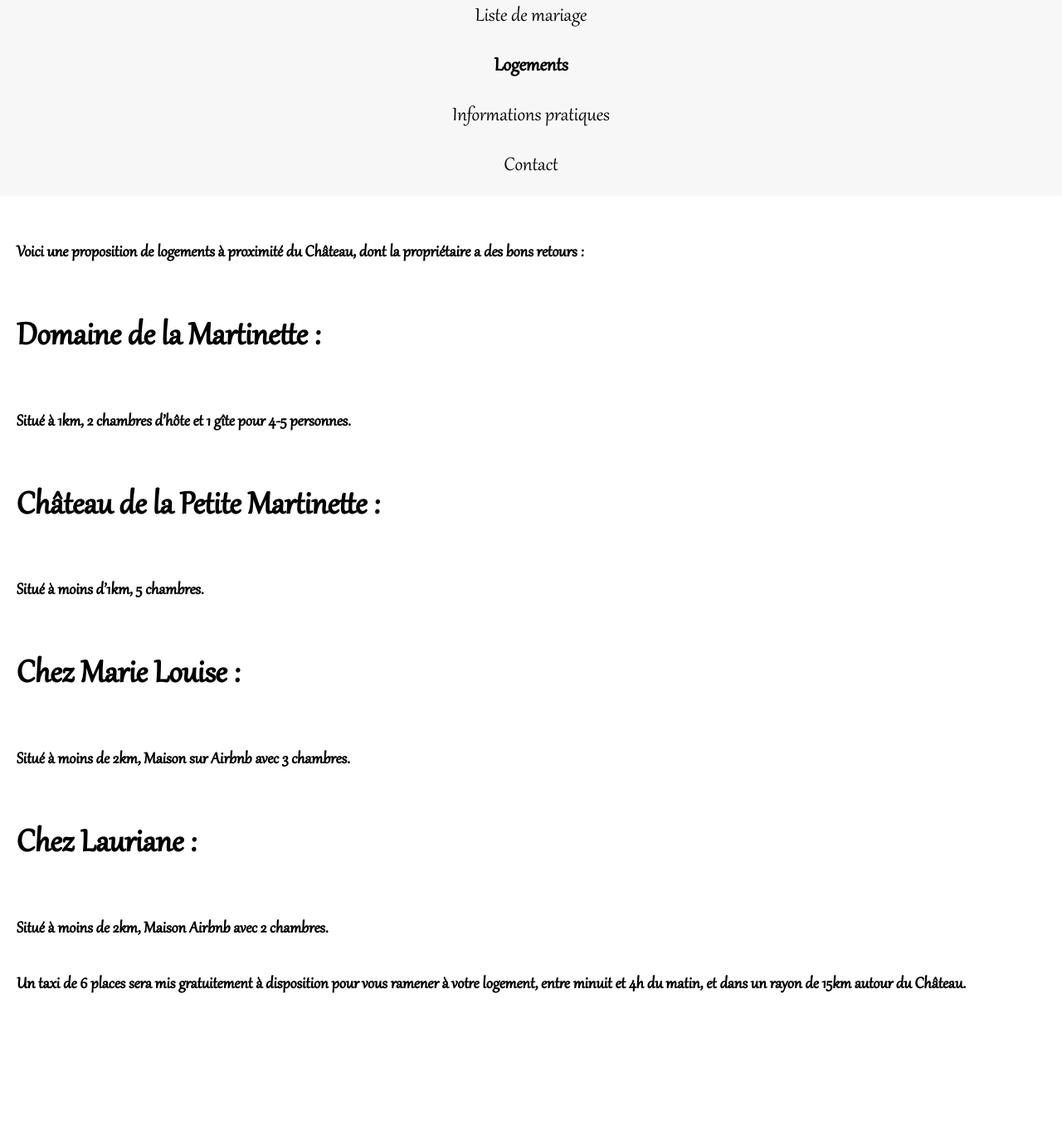
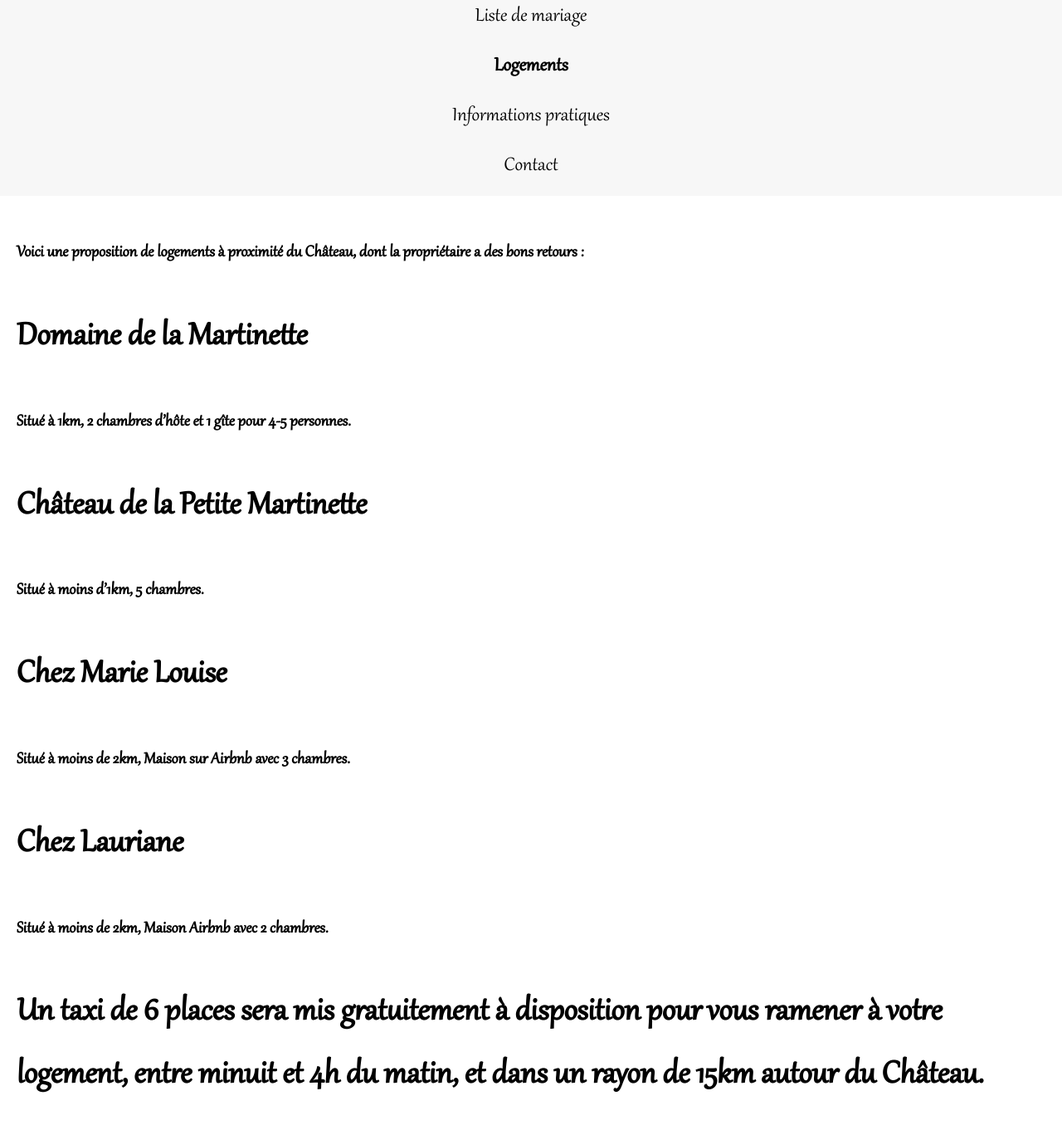
Before and after one commit to Germinal-A/Site-du-Mariage-de-Julia-et-Germain, a Jekyll site: the page built from logements.md, in a window 1280 px wide and 1400 px high, scrolled down 796 px. Shown: the top 1356 px of the window at 83% size. Built offline with Jekyll 4.4.1, drawn with Linux system fonts in a browser that asks for light colours; before the commit the page ends 2052 px from its top, so only the background shows below that.

```diff
--- a/logements.md
+++ b/logements.md
@@ -6,16 +6,16 @@ weight: 3
 
 #### Voici une proposition de logements à proximité du Château, dont la propriétaire a des bons retours :
 
-### <a href="https://www.domainelamartinette.com/">Domaine de la Martinette : </a><br/>
+### <a href="https://www.domainelamartinette.com/">Domaine de la Martinette</a>
 #### Situé à 1km, 2 chambres d'hôte et 1 gîte pour 4-5 personnes.
 
-### <a href="https://www.airbnb.fr/rooms/2395821?source_impression_id=p3_1594733302_oB5WA5DBFurZgCXT&guests=1&adults=1">Château de la Petite Martinette : </a><br/>
+### <a href="https://www.airbnb.fr/rooms/2395821?source_impression_id=p3_1594733302_oB5WA5DBFurZgCXT&guests=1&adults=1">Château de la Petite Martinette</a>
 #### Situé à moins d'1km, 5 chambres.
 
-### <a href="https://www.airbnb.fr/rooms/3711081?location=Moulon&source_impression_id=p3_1594733737_jwPLVuGyBUklhjjP&guests=1&adults=1">Chez Marie Louise : </a><br/>
+### <a href="https://www.airbnb.fr/rooms/3711081?location=Moulon&source_impression_id=p3_1594733737_jwPLVuGyBUklhjjP&guests=1&adults=1">Chez Marie Louise</a>
 #### Situé à moins de 2km, Maison sur Airbnb avec 3 chambres.
 
-### <a href="https://www.airbnb.fr/rooms/28447673?location=moulon&source_impression_id=p3_1594734069_0p8%2BLdq7%2ByfxBL38&guests=1&adults=1">Chez Lauriane : </a><br/>
+### <a href="https://www.airbnb.fr/rooms/28447673?location=moulon&source_impression_id=p3_1594734069_0p8%2BLdq7%2ByfxBL38&guests=1&adults=1">Chez Lauriane</a>
 #### Situé à moins de 2km, Maison Airbnb avec 2 chambres.
 
-#### Un taxi de 6 places sera mis gratuitement à disposition pour vous ramener à votre logement, entre minuit et 4h du matin, et dans un rayon de 15km autour du Château.
+### Un taxi de 6 places sera mis gratuitement à disposition pour vous ramener à votre logement, entre minuit et 4h du matin, et dans un rayon de 15km autour du Château.
```
